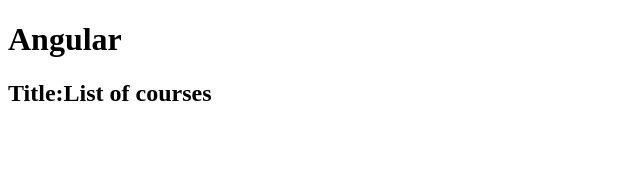
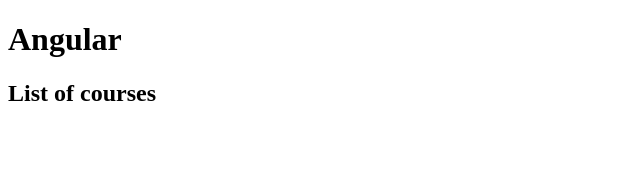
Before and after one commit to Rouz1130/n2-to-azure, an Angular app in the folder hello-world/: page / in a window 1280 px wide. Shown: the top 170 px of the page, without its empty margins (0-640 px from the left). Built offline with nearby package versions, Linux system fonts and the light colour scheme.

Commit message:
add string interpolation example to call method to display/get value

```diff
--- a/hello-world/src/app/courses.component.ts
+++ b/hello-world/src/app/courses.component.ts
@@ -3,9 +3,13 @@
 
 @Component({
   selector: 'courses',
-  template: '<h2>{{"Title:" + title}}</h2>'
+  template: '<h2>{{ getTitle()}}</h2>'
 })
 
 export class CoursesComponent {
   title = "List of courses";
+
+  getTitle() {
+    return this.title;
+  }
 }
```
